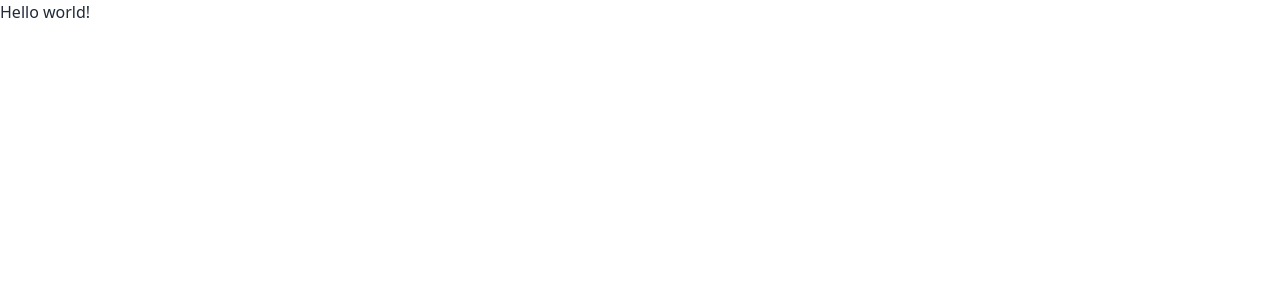
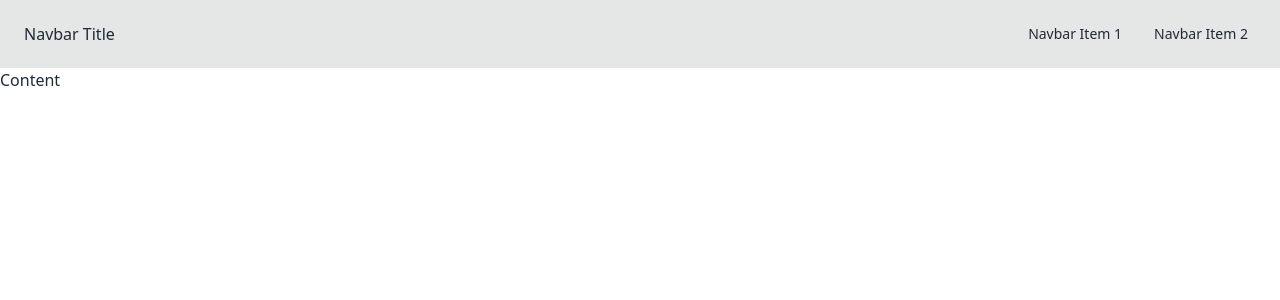
Before and after one commit to sheikhmohdnazmulhasan/task-maneger-client, a React (Vite) app: page / in a window 1280 px wide. Shown: the top 300 px of the page. Built offline with nearby package versions, Linux system fonts and the light colour scheme.

Commit message:
navabr added

```diff
--- a/index.html
+++ b/index.html
@@ -1,13 +1,16 @@
 <!doctype html>
 <html lang="en" data-theme="light">
+
 <head>
   <meta charset="UTF-8" />
   <link rel="icon" type="image/svg+xml" href="/vite.svg" />
   <meta name="viewport" content="width=device-width, initial-scale=1.0" />
   <title>Vite + React</title>
 </head>
+
 <body>
   <div id="root"></div>
   <script type="module" src="/src/main.jsx"></script>
 </body>
+
 </html>
--- a/package.json
+++ b/package.json
@@ -11,6 +11,7 @@
   },
   "dependencies": {
     "firebase": "^10.7.1",
+    "keep-react": "^1.1.0",
     "localforage": "^1.10.0",
     "match-sorter": "^6.3.1",
     "react": "^18.2.0",
--- /dev/null
+++ b/src/Root.jsx
@@ -0,0 +1,41 @@
+
+const Root = () => {
+    return (
+        <div>
+            {/* Navbar */}
+            <div className="drawer">
+                <input id="my-drawer-3" type="checkbox" className="drawer-toggle" />
+                <div className="drawer-content flex flex-col">
+                    {/* Navbar */}
+                    <div className="w-full navbar bg-base-300">
+                        <div className="flex-none lg:hidden">
+                            <label htmlFor="my-drawer-3" aria-label="open sidebar" className="btn btn-square btn-ghost">
+                                <svg xmlns="http://www.w3.org/2000/svg" fill="none" viewBox="0 0 24 24" className="inline-block w-6 h-6 stroke-current"><path strokeLinecap="round" strokeLinejoin="round" strokeWidth="2" d="M4 6h16M4 12h16M4 18h16"></path></svg>
+                            </label>
+                        </div>
+                        <div className="flex-1 px-2 mx-2">Navbar Title</div>
+                        <div className="flex-none hidden lg:block">
+                            <ul className="menu menu-horizontal">
+                                {/* Navbar menu content here */}
+                                <li><a>Navbar Item 1</a></li>
+                                <li><a>Navbar Item 2</a></li>
+                            </ul>
+                        </div>
+                    </div>
+                    {/* Page content here */}
+                    Content
+                </div>
+                <div className="drawer-side">
+                    <label htmlFor="my-drawer-3" aria-label="close sidebar" className="drawer-overlay"></label>
+                    <ul className="menu p-4 w-80 min-h-full bg-base-200">
+                        {/* Sidebar content here */}
+                        <li><a>Sidebar Item 1</a></li>
+                        <li><a>Sidebar Item 2</a></li>
+                    </ul>
+                </div>
+            </div>
+        </div>
+    );
+};
+
+export default Root;
--- a/src/main.jsx
+++ b/src/main.jsx
@@ -2,11 +2,11 @@ import * as React from "react";
 import * as ReactDOM from "react-dom/client";
 import { createBrowserRouter, RouterProvider } from "react-router-dom";
 import "./index.css";
+import Root from "./Root";
 
 const router = createBrowserRouter([
   {
-    path: "/",
-    element: <div>Hello world!</div>,
+    path: "/", element: <Root />,
   },
 ]);
 
```
Also changed, not shown: 1 other file (tests, documents, lock files or other folders). Lines whose indentation alone changed are shown as unchanged.
